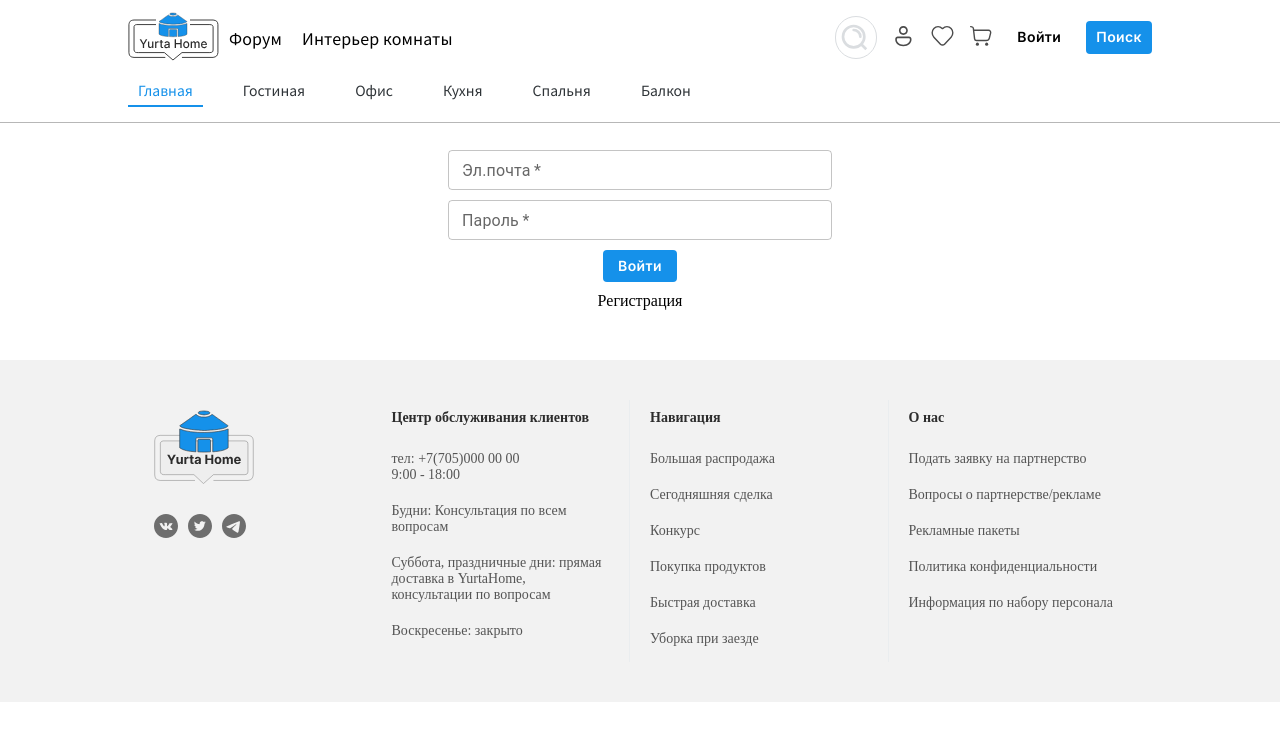
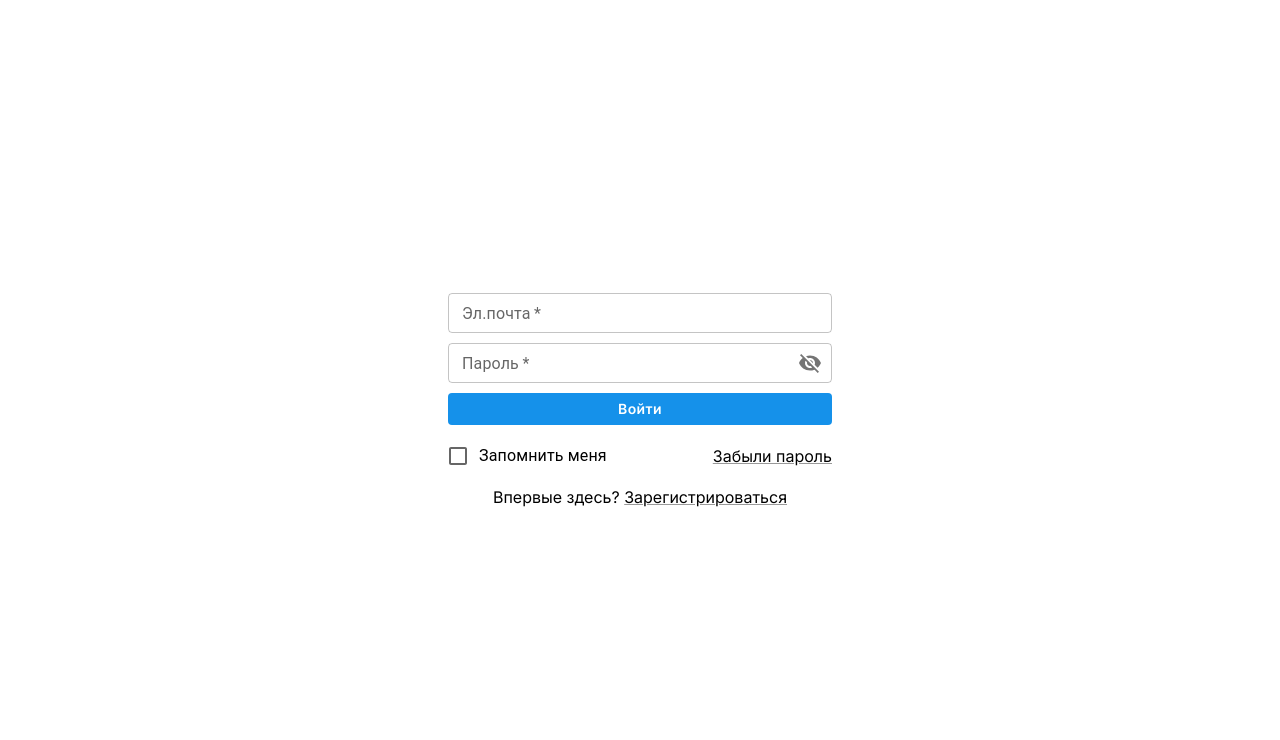
Before and after one commit to mujammed-04/YurtaHome-frontend, a React (Create React App) app: page /login in a window 1280 px wide. Shown: the top 740 px of the page. Built offline with nearby package versions, Linux system fonts and the light colour scheme.

Commit message:
login page almost finished, added style

```diff
--- a/src/app/App.tsx
+++ b/src/app/App.tsx
@@ -16,13 +16,15 @@ import RootLayout from "./layout/RootLayout";
 export default function App() {
   const router = createBrowserRouter(
     createRoutesFromElements(
-      <Route path="/" element={<RootLayout />}>
-        {/* <Route path="/YurtaHome-frontend" element={<RootLayout />} > */}
-        <Route index element={<HomePage />} />
+      <>
+        <Route path="/" element={<RootLayout />}>
+          {/* <Route path="/YurtaHome-frontend" element={<RootLayout />} > */}
+          <Route index element={<HomePage />} />
+          <Route path="*" element={<NotFoundPage />} />
+        </Route>
         <Route path="/login" element={<LoginPage />} />
         <Route path="/register" element={<RegisterPage />} />
-        <Route path="*" element={<NotFoundPage />} />
-      </Route>,
+      </>,
     ),
   );
 
--- a/src/pages/loginpage/LoginPage.tsx
+++ b/src/pages/loginpage/LoginPage.tsx
@@ -1,14 +1,32 @@
-import { Button, TextField } from "@mui/material";
+import Visibility from "@mui/icons-material/Visibility";
+import VisibilityOff from "@mui/icons-material/VisibilityOff";
+import {
+  Button,
+  Checkbox,
+  FormControl,
+  FormControlLabel,
+  IconButton,
+  InputAdornment,
+  InputLabel,
+  Link,
+  OutlinedInput,
+  TextField,
+} from "@mui/material";
 import { useState } from "react";
 
 export default function LoginPage() {
   const [email, setEmail] = useState("");
   const [password, setPassword] = useState("");
+  const [rememberMe, setRememberMe] = useState(false);
+  const [showPassword, setShowPassword] = useState(false);
+
+  const handleClickShowPassword = () => setShowPassword((show) => !show);
 
   const handleLogin = () => {
     // Логика обработки логина
     console.log("Email:", email);
     console.log("Password:", password);
+    console.log("rememberMe:", rememberMe);
   };
 
   return (
@@ -18,6 +36,10 @@ export default function LoginPage() {
         flexDirection: "column",
         alignItems: "center",
         gap: "10px",
+        width: "100vw",
+        height: "100vh",
+        justifyContent: "center",
+        fontFamily: "Inter",
       }}
     >
       <TextField
@@ -29,22 +51,39 @@ export default function LoginPage() {
         value={email}
         onChange={(e) => setEmail(e.target.value)}
       />
-      <TextField
-        label="Пароль"
-        type="password"
+      <FormControl
         variant="outlined"
         style={{ width: "30%" }}
         required
         size="small"
-        value={password}
-        onChange={(e) => setPassword(e.target.value)}
-      />
+      >
+        <InputLabel htmlFor="password">Пароль</InputLabel>
+        <OutlinedInput
+          id="password"
+          type={showPassword ? "text" : "password"}
+          value={password}
+          label="Пароль"
+          onChange={(e) => setPassword(e.target.value)}
+          endAdornment={
+            <InputAdornment position="end">
+              <IconButton
+                aria-label="toggle password visibility"
+                onClick={handleClickShowPassword}
+                edge="end"
+              >
+                {showPassword ? <Visibility /> : <VisibilityOff />}
+              </IconButton>
+            </InputAdornment>
+          }
+        />
+      </FormControl>
 
       <Button
         style={{
           backgroundColor: "#1591EA",
-          padding: "5px 15px",
+          padding: "5px",
           color: "white",
+          width: "30%",
           fontFamily: "Inter",
           lineHeight: "22.4px",
           fontWeight: "600",
@@ -54,7 +93,37 @@ export default function LoginPage() {
       >
         Войти
       </Button>
-      <p>Регистрация</p>
+
+      <div
+        style={{
+          display: "flex",
+          flexDirection: "row",
+          alignItems: "center",
+          justifyContent: "space-between",
+          width: "30%",
+        }}
+      >
+        <FormControlLabel
+          control={
+            <Checkbox
+              checked={rememberMe}
+              onChange={(e) => setRememberMe(e.target.checked)}
+              color="primary"
+            />
+          }
+          label="Запомнить меня"
+        />
+        <Link href="login/forgot" color="#000" style={{ fontSize: "16px" }}>
+          Забыли пароль
+        </Link>
+      </div>
+
+      <p style={{ fontSize: "16px" }}>
+        Впервые здесь?{" "}
+        <Link href="register" color="#000" style={{ fontSize: "16px" }}>
+          Зарегистрироваться
+        </Link>
+      </p>
     </div>
   );
 }
```
